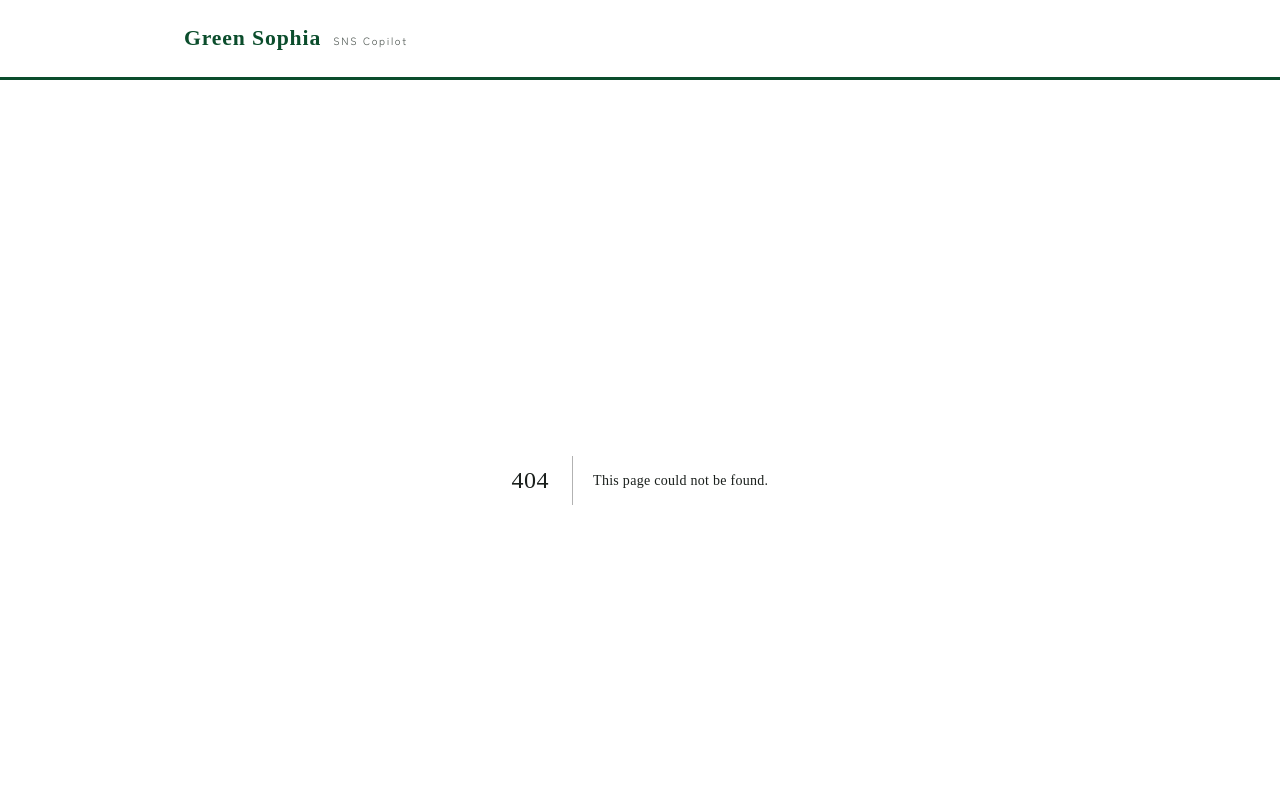
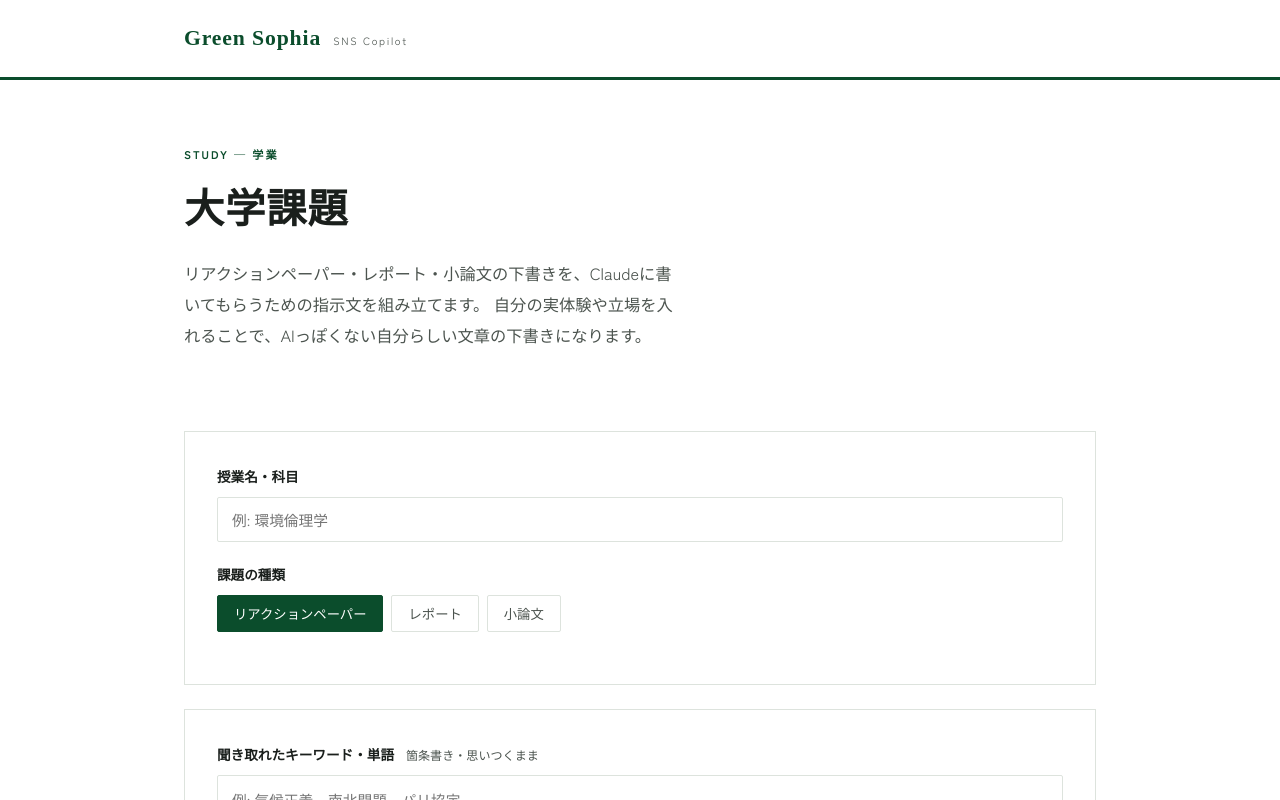
Before and after one commit to GreenSophia/GS2, a Next.js app: page /study in a window 1280 px wide. Before the commit this address had no page. Shown: the top 800 px of the page. Built offline with nearby package versions, Linux system fonts and the light colour scheme; a web font is replaced by a local one.

Commit message:
Create page.tsx

```diff
--- /dev/null
+++ b/app/study/page.tsx
@@ -0,0 +1,18 @@
+import ReportForm from './report-form';
+
+export default function StudyPage() {
+  return (
+    <main className="container">
+      <section className="masthead">
+        <div className="eyebrow">STUDY — 学業</div>
+        <h1>大学課題</h1>
+        <p className="lede">
+          リアクションペーパー・レポート・小論文の下書きを、Claudeに書いてもらうための指示文を組み立てます。
+          自分の実体験や立場を入れることで、AIっぽくない自分らしい文章の下書きになります。
+        </p>
+      </section>
+
+      <ReportForm />
+    </main>
+  );
+}
```
